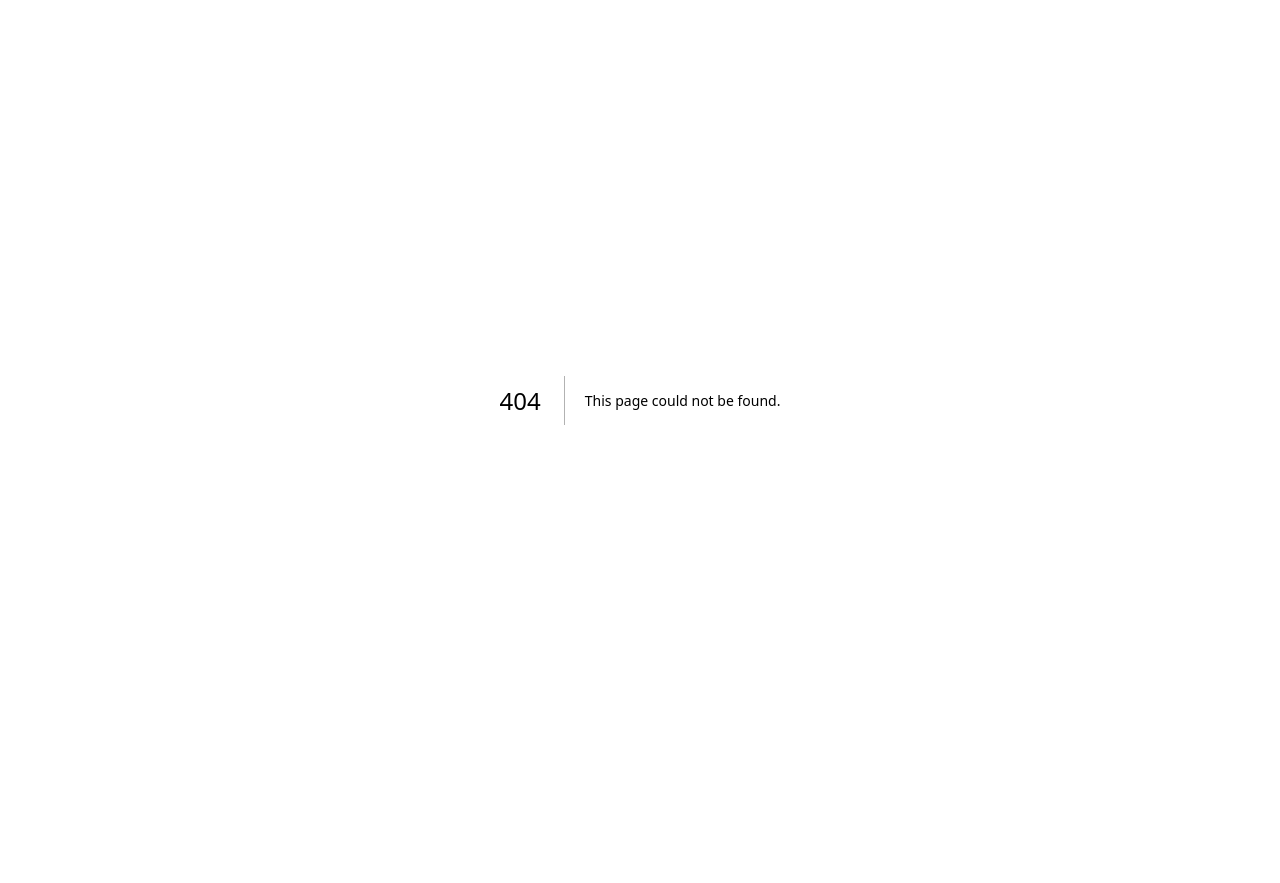
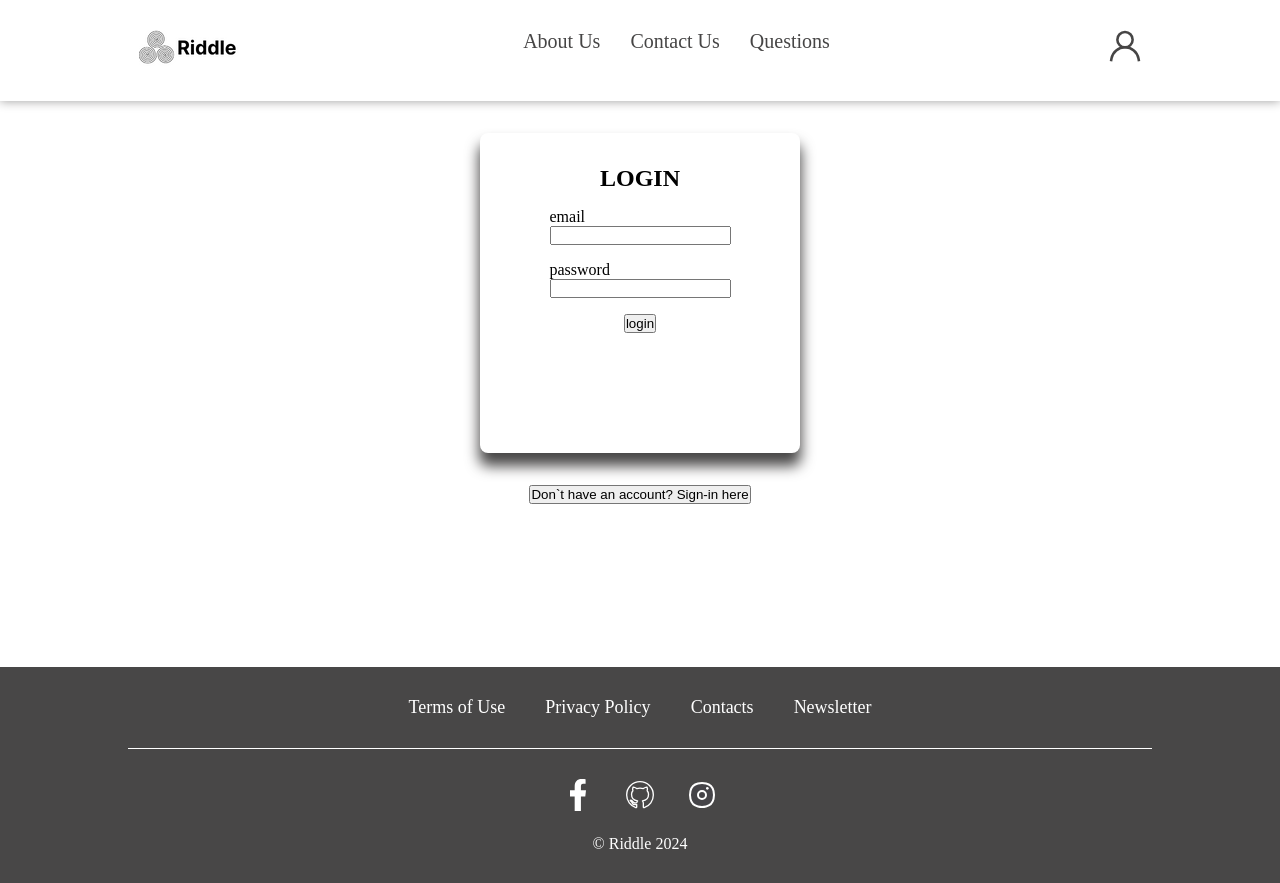
Before and after one commit to paulius-sak/forum-client, a Next.js app: page /signInLogin in a window 1280 px wide. Before the commit this address had no page. Before the commit the page ends 800 px from the top, so only its background shows below. Built offline with nearby package versions, Linux system fonts and the light colour scheme.

Commit message:
sign in login done

```diff
--- a/components/Header/Header.jsx
+++ b/components/Header/Header.jsx
@@ -28,13 +28,13 @@ const Header = () => {
 
         <div className={styles.login}>
           <div className={`${styles.account} ${styles.tooltipContainer}`}>
-            <a href="/login">
+            <Link href="/signInLogin">
               <img
                 className={styles.accLogo}
                 src={accountSvg.src}
                 alt="Login"
               />
-            </a>
+            </Link>
             <span className={styles.tooltipLogin}>Login</span>
           </div>
         </div>
--- a/components/loginForm/loginForm.jsx
+++ b/components/loginForm/loginForm.jsx
@@ -69,10 +69,7 @@ const LoginForm = () => {
         />
       </div>
       <button onClick={onLogin}>login</button>
-      <p>
-        Don`t have an account?{" "}
-        <Link href="/signIn" className={styles.signInLink}>Sign In</Link>
-      </p>
+
 
       {/* cia pakeisti i alert */}
       {isError && console.log("Please fill all the inputs")}
--- a/components/signInForm/signInForm.jsx
+++ b/components/signInForm/signInForm.jsx
@@ -73,12 +73,7 @@ const SignInForm = () => {
         />
       </div>
       <button onClick={onSignIn}>Sign-In</button>
-      <p>
-        Already have an account?
-        <Link href="/login" className={styles.signInLink}>
-          Login
-        </Link>
-      </p>
+
 
       {/* cia pakeisti i alert */}
       {isError && console.log("Please fill all the inputs")}
--- /dev/null
+++ b/pages/signInLogin/index.jsx
@@ -0,0 +1,25 @@
+import React, { useState } from "react";
+import PageTemplate from "../../components/PageTemplate/PageTemplate";
+import SignInForm from "../../components/signInForm/signInForm";
+import LoginForm from "../../components/loginForm/loginForm";
+import styles from "./signInLogin.module.css"
+
+const Index = () => {
+  const [showSignInForm, setShowSignInForm] = useState(false);
+
+  const toggleForms = () => {
+    setShowSignInForm(!showSignInForm);
+  };
+  return (
+    <PageTemplate>
+      {showSignInForm ? <SignInForm /> : <LoginForm />}
+      <div className={styles.btnWrapper}>
+        <button onClick={toggleForms}>
+          {showSignInForm ? "Already have an account? Login here" : "Don`t have an account? Sign-in here"}
+        </button>
+      </div>
+    </PageTemplate>
+  );
+};
+
+export default Index;
--- /dev/null
+++ b/pages/signInLogin/signInLogin.module.css
@@ -0,0 +1,5 @@
+.btnWrapper {
+    width: 100%;
+    text-align: center;
+    margin-top: 2rem;
+}
```
Also changed, not shown: pages/signIn/index.jsx (deleted, +0 -20 lines), pages/signIn/signIn.module.css (deleted).
